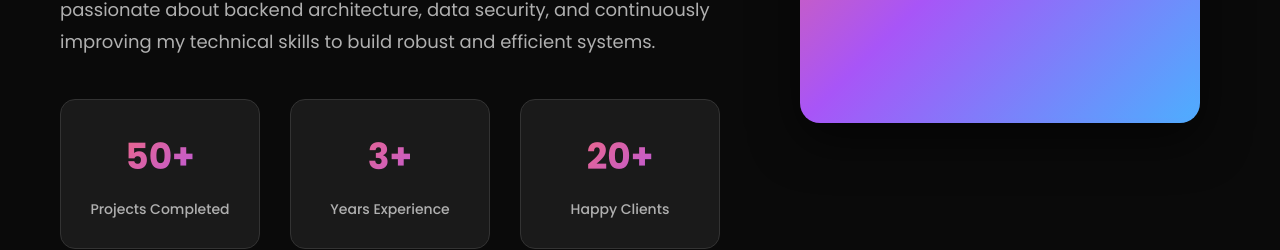
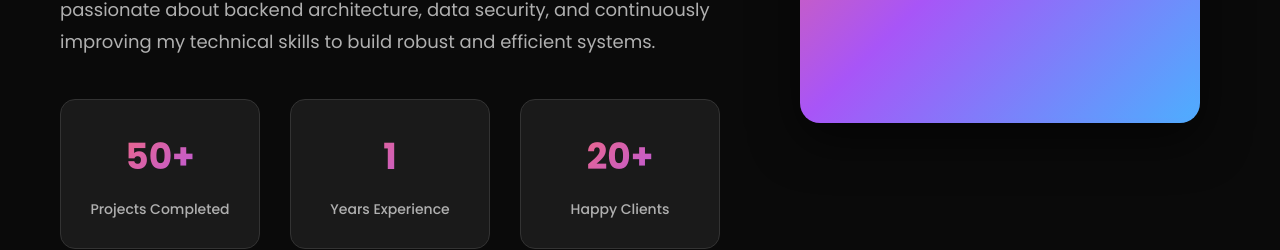
Before and after one commit to Zahrah-wasif1/porfilo, a React (Create React App) app: page / in a window 1280 px wide. Shown: the part 1380-1630 px from the top of the page. Built offline with nearby package versions, Linux system fonts and the light colour scheme.

Commit message:
Update years of experience from 3 to 1

```diff
--- a/src/components/About.js
+++ b/src/components/About.js
@@ -34,7 +34,7 @@ const About = () => {
                 <span className="highlight-label">Projects Completed</span>
               </div>
               <div className="highlight-item">
-                <span className="highlight-number">3+</span>
+                <span className="highlight-number">1</span>
                 <span className="highlight-label">Years Experience</span>
               </div>
               <div className="highlight-item">
```
